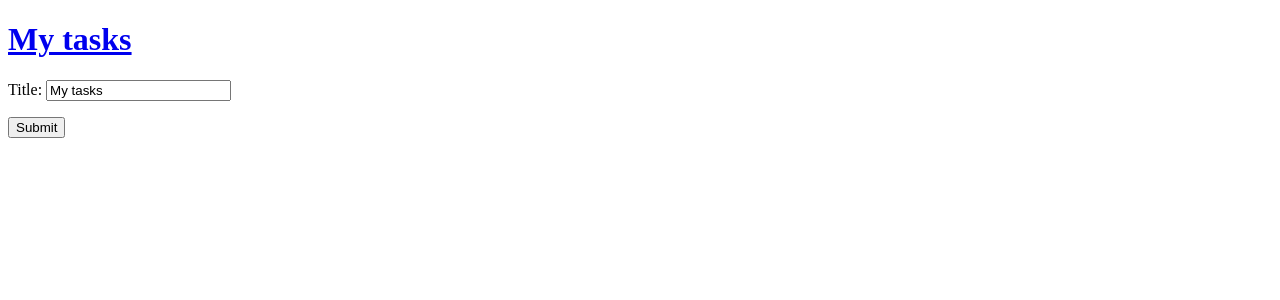
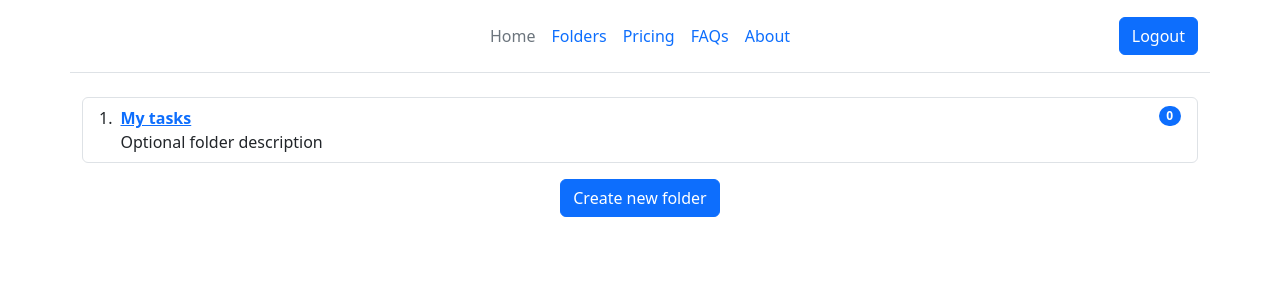
Before and after one commit to Andriy-Parashchuk/task_manager, a Django app: page /tasks/folders/ in a window 1280 px wide. Shown: the top 300 px of the page. Run offline with Django 5.2, Linux system fonts and the light colour scheme; the visitor is signed in with stand-in values (Sample User, id 1); data comes from the database, SQL or seed files in the repository; data that the repository does not hold is empty.

Commit message:
Add some styles for folders page
Add design for folders page with bootstrap
Add filtering and tracking for unfinished tasks in folders and show it in badge

```diff
--- a/tasklogic/templates/base.html
+++ b/tasklogic/templates/base.html
@@ -18,8 +18,8 @@
       </div>
 
       <ul class="nav col-12 col-md-auto mb-2 justify-content-center mb-md-0">
-        <li><a href="#" class="nav-link px-2 link-secondary">Home</a></li>
-        <li><a href="#" class="nav-link px-2">Features</a></li>
+        <li><a href="{% url 'tasks_list' %}" class="nav-link px-2 link-secondary">Home</a></li>
+        <li><a href="{% url 'task_folders_list' %}" class="nav-link px-2">Folders</a></li>
         <li><a href="#" class="nav-link px-2">Pricing</a></li>
         <li><a href="#" class="nav-link px-2">FAQs</a></li>
         <li><a href="#" class="nav-link px-2">About</a></li>
--- a/tasklogic/templates/folders.html
+++ b/tasklogic/templates/folders.html
@@ -1,19 +1,51 @@
-<!DOCTYPE html>
-<html lang="en">
-<head>
-    <meta charset="UTF-8">
-    <title>Title</title>
-</head>
-<body>
+{% extends 'base.html' %}
+
+{% block title %}
+Create new task
+{% endblock %}
+
+{% block content %}
+
+
+<ol class="list-group list-group-numbered">
 {% for folder in folders %}
-  <a href="{% url 'task_list_by_folder' folder.id %}"><h1>{{folder.title}}</h1></a>
+    <li class="list-group-item d-flex justify-content-between align-items-start">
+    <div class="ms-2 me-auto">
+        <a href="{% url 'task_list_by_folder' folder.id %}">
+      <div class="fw-bold">{{folder.title}}</div>
+            </a>
+        Optional folder description
+    </div>
+    <span class="badge text-bg-primary rounded-pill">{{folder.count_tasks}}</span>
+  </li>
 {% endfor %}
 
-<form action="" method="post">
-    {% csrf_token %}
-    {{ form.as_p }}
-    <input type="submit" value="Submit">
-</form>
+</ol>
+<div class="container text-center mt-3">
+    <button type="button" class="btn btn-primary" data-bs-toggle="modal" data-bs-target="#folderCreateModal">
+        Create new folder
+    </button>
+</div>
 
-</body>
-</html>
+
+<div class="modal fade" id="folderCreateModal" tabindex="-1" aria-labelledby="exampleModalLabel" aria-hidden="true">
+  <div class="modal-dialog">
+    <div class="modal-content">
+      <div class="modal-header">
+        <h1 class="modal-title fs-5" id="exampleModalLabel">Modal title</h1>
+        <button type="button" class="btn-close" data-bs-dismiss="modal" aria-label="Close"></button>
+      </div>
+      <div class="modal-body">
+        <form action="" method="post">
+            {% csrf_token %}
+            {{ form.as_p }}
+
+            <button type="button" class="btn btn-secondary" data-bs-dismiss="modal">Close</button>
+            <input type="submit" class="btn btn-primary" value="Save changes">
+        </form>
+      </div>
+    </div>
+  </div>
+</div>
+
+{% endblock %}
--- a/tasklogic/urls.py
+++ b/tasklogic/urls.py
@@ -3,7 +3,7 @@ from django.urls import path
 from .views import *
 
 urlpatterns = [
-    path('', TaskListView.as_view(), name='task_list'),
+    path('', TaskListView.as_view(), name='tasks_list'),
     path('<int:pk>/update', TaskUpdateView.as_view(), name='task_update'),
     path('<int:pk>/delete', TaskDeleteView.as_view(), name='task_delete'),
     path('<int:folder_id>/create', TaskCreateView.as_view(), name='task_create'),
--- a/tasklogic/views.py
+++ b/tasklogic/views.py
@@ -4,7 +4,7 @@ from django.contrib.auth.forms import UserCreationForm
 from django.contrib.auth.mixins import LoginRequiredMixin
 from django.shortcuts import render, get_object_or_404, redirect
 from .mixins import UserIsOwnerMixin
-
+from django.db.models import Count, Q
 # Create your views here.
 from django.urls import reverse_lazy
 from django.views.generic import DetailView, ListView, CreateView, UpdateView, DeleteView, View
@@ -107,7 +107,9 @@ class TaskFolderListView(LoginRequiredMixin, ListView):
     context_object_name = 'folders'
 
     def get_queryset(self):
-        return TaskFolder.objects.filter(user=self.request.user)
+        return TaskFolder.objects.filter(user=self.request.user)\
+            .annotate(count_tasks=Count('tasks', filter=~Q(tasks__status='d')))
+        # add annotate for count tasks and filter them by 'done' status using Q object
 
     def get_context_data(self, **kwargs):
         context = super().get_context_data(**kwargs)
```
Also changed, not shown: tasklogic/templates/form_template.html (+8 -9 lines), tasklogic/templates/task.html (+6 -9 lines), tasklogic/templates/tasks_list.html (+0 -9 lines).
